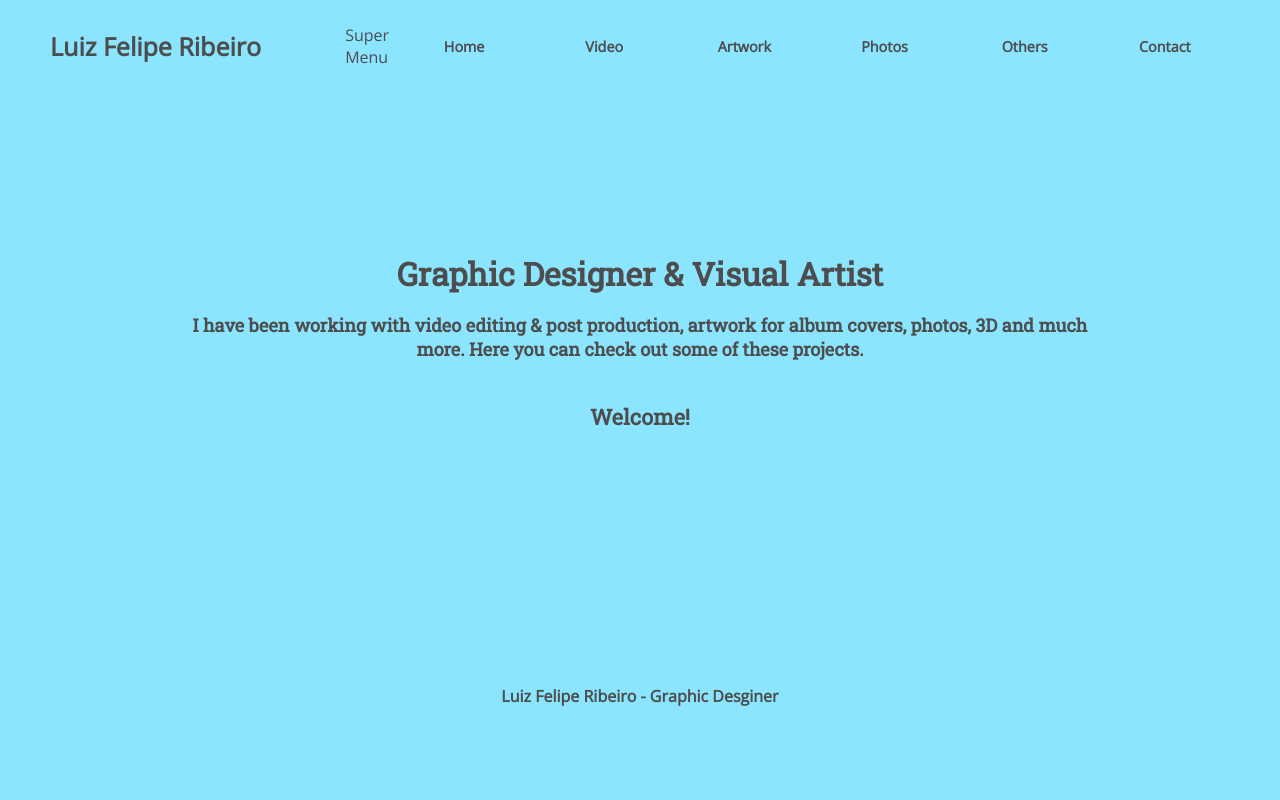
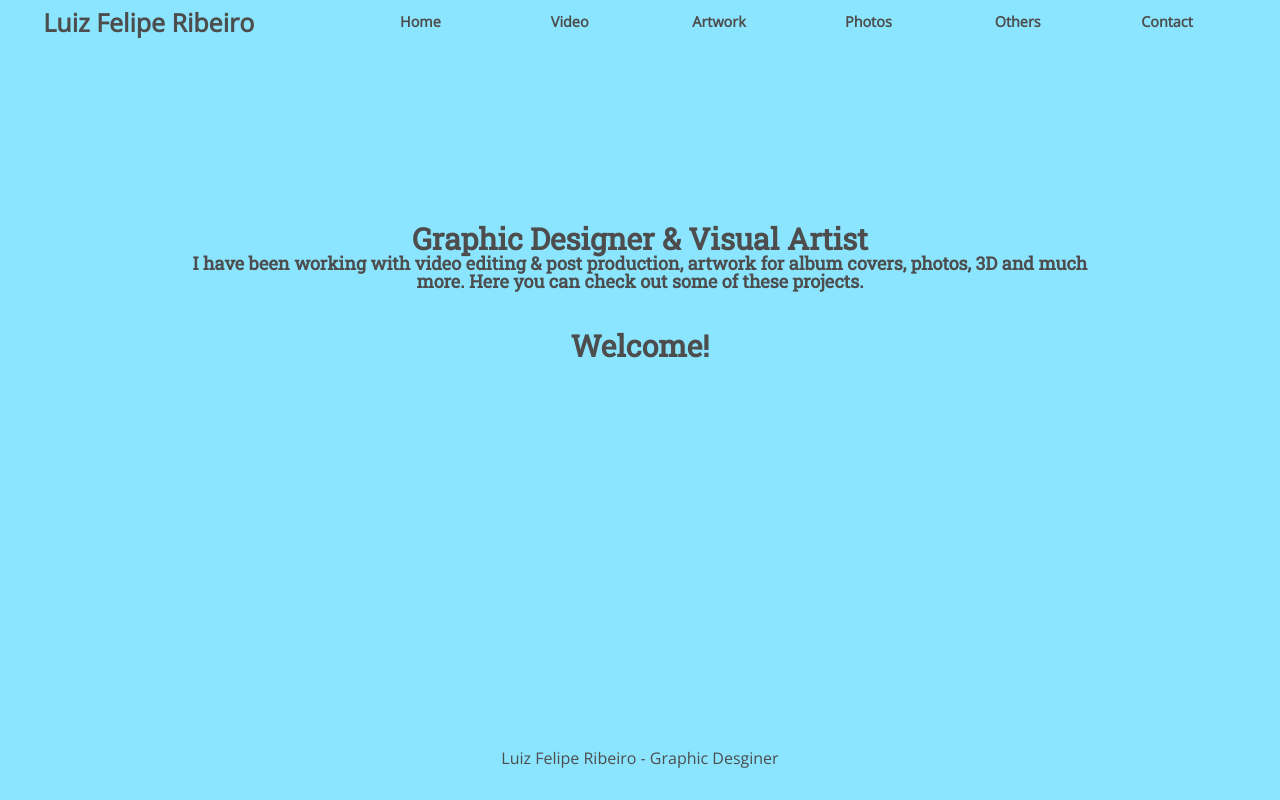
Before and after one commit to lfrox/sitevelho, a plain HTML site: page index.html in a window 1280 px wide. Drawn offline with nearby package versions, Linux system fonts and the light colour scheme; a web font is replaced by a local one.

Commit message:
pequenas alterações2

```diff
--- a/css/styles.css
+++ b/css/styles.css
@@ -1,21 +1,78 @@
+/*
+GG HTML
+*/
+
+html, body, div, span, applet, object, iframe,
+h1, h2, h3, h4, h5, h6, p, blockquote, pre,
+a, abbr, acronym, address, big, cite, code,
+del, dfn, em, img, ins, kbd, q, s, samp,
+small, strike, strong, sub, sup, tt, var,
+b, u, i, center,
+dl, dt, dd, ol, ul, li,
+fieldset, form, label, legend,
+table, caption, tbody, tfoot, thead, tr, th, td,
+article, aside, canvas, details, embed,
+figure, figcaption, footer, header, hgroup,
+menu, nav, output, ruby, section, summary,
+time, mark, audio, video {
+	margin: 0;
+	padding: 0;
+	border: 0;
+	font-size: 100%;
+	font: inherit;
+	vertical-align: baseline;
+}
+/* HTML5 display-role reset for older browsers */
+article, aside, details, figcaption, figure,
+footer, header, hgroup, menu, nav, section {
+	display: block;
+}
+body {
+	line-height: 1;
+}
+ol, ul {
+	list-style: none;
+}
+blockquote, q {
+	quotes: none;
+}
+blockquote:before, blockquote:after,
+q:before, q:after {
+	content: '';
+	content: none;
+}
+table {
+	border-collapse: collapse;
+	border-spacing: 0;
+}
+
+
 /*
 GERAL
 */
+
+html, body {
+  height: 100%;
+  margin: 0;
+}
+
+main {
+  min-height: 100%;
+  margin: 0 auto -50px;
+}
+
 body {
   font-family: "Open Sans", Arial, Helvetica, sans-serif;
   color: #4d4d4d;
   background-color: #8be5ff;
-  background-size: cover;
-  background-position: center;
-  background-repeat: no-repeat;
 }
 
 h1, h2, h3 {
   margin: 0;
   font-family: "Roboto Slab", Arial, Helvetica, sans-serif;
   font-weight: 700;
+  font-size: 30px;
   text-align: center;
-
 }
 
 p {
@@ -27,9 +84,9 @@
 
 .botao {
   color: #4d4d4d;
-  padding: 5px 5px 5px 5px;
+  padding: 15px 0;
   font-family: "Open Sans", Arial, Helvetica, sans-serif;
-  font-size: .9em;
+  font-size: 1em;
   font-weight: 900;
   text-decoration: none;
 }
@@ -100,6 +157,8 @@
   font-size: 25px;
 }
 
+
+
 /*
 HEADER
 */
@@ -138,7 +197,7 @@
 footer {
   text-align: center;
   color: #4d4d4d;
-  padding: 60px 60px 0px 60px;
+  height: 50px;
 }
 
 @media only screen and (max-width: 768px){
@@ -151,7 +210,6 @@
   }
 
   .menu.show li {
-    animation: slidein 3s ease-in 1s infinite reverse both running;
     display: block;
   }
 }
@@ -161,12 +219,6 @@
   /*
   GERAL
   */
-
-  body {
-    background-size: cover;
-    background-position: center;
-    background-repeat: no-repeat;
-  }
 
   .botao {
     color: #4d4d4d;
@@ -180,6 +232,7 @@
   */
 
   nav {
+    padding-top: 10px;
     flex-direction: row;
     justify-content: space-around;
   }
@@ -187,6 +240,10 @@
   nav ul {
     flex-direction: row;
     width: 70%;
+  }
+
+  nav .seta {
+    display: none;
   }
 
   header {
@@ -199,7 +256,7 @@
     font-family: "Roboto Slab", Arial, Helvetica, sans-serif;
     font-weight: 600;
     font-size: 18px;
-    padding: 0px 160px 0px 160px;
+    padding: 0 170px;
     text-align: center;
   }
 
--- a/index.html
+++ b/index.html
@@ -11,10 +11,12 @@
 
 <body>
 
+  <main>
+
     <nav>
       <a href="index.html"><h1>Luiz Felipe Ribeiro</h1></a>
       <ul class="menu hide">
-          Super Menu
+        <div class="seta">▼</div>
         <li><a href="index.html" class="botao">Home</a></li>
         <li><a href="video.html" class="botao">Video</a></li>
         <li><a href="artwork.html" class="botao">Artwork</a></li>
@@ -33,6 +35,10 @@
 
     </header>
 
+  </main>
+
+  <div class="push"></div>
+
   <footer>
     <h4>Luiz Felipe Ribeiro - Graphic Desginer</h4>
   </footer>
```
Also changed, not shown: js/script.js (line endings or trailing spaces). Lines whose indentation alone changed are shown as unchanged.
